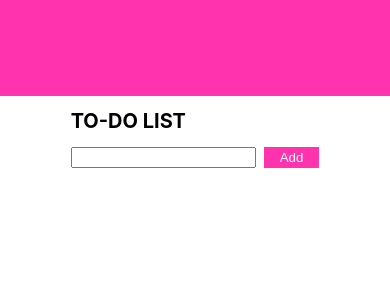
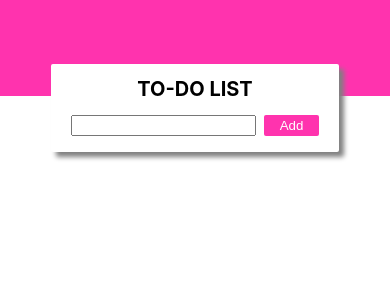
Before and after one commit to bgiudicid/to-do-list, a React (Create React App) app: page / in a window 390 px wide. Shown: the top 300 px of the page. Built offline with nearby package versions, Linux system fonts and the light colour scheme.

Commit message:
styles mobile done

```diff
--- a/src/App.css
+++ b/src/App.css
@@ -11,9 +11,18 @@ body {
   font-size: 62.5%;
 }
 
+#page-box{
+  display: flex;
+  flex-direction: row;
+  justify-content: center;
+  align-content: center;
+  flex-wrap: wrap;
+
+}
 header {
   height: 6rem;
   background-color: #FF33AE;
+  width: 100%;
 }
 
 #box1 {
@@ -22,7 +31,12 @@ header {
   justify-content: center;
   align-content: center;
   flex-wrap: wrap;
-
+  background-color: white;
+  margin-top: -2rem;
+  width: 18rem;
+  border-radius: 2px;
+ box-shadow: 5px 5px 5px grey;
+ padding-bottom: 1rem;
 }
 
 
@@ -33,8 +47,10 @@ button {
   background-color: #FF33AE;
   padding: 0.2rem 1rem;
   border-style: none;
+  border-radius: 2px;
 }
 
 h1{
   justify-self: center;
+  text-align: center;
 }
--- a/src/App.js
+++ b/src/App.js
@@ -33,7 +33,7 @@ useEffect(()=> {
 },[]);
 
   return (
-    <>
+    <><div id='page-box'>
       <header></header>
       <div id='box1'>
         <h1>TO-DO LIST</h1>
@@ -42,6 +42,7 @@ useEffect(()=> {
           <button id='addTask' onClick={addTaskHandler}>Add</button>
         </form>
       </div>
+    </div>
     <ul id='taskList'></ul>
     </>
   );
```
Lines whose indentation alone changed are shown as unchanged.
